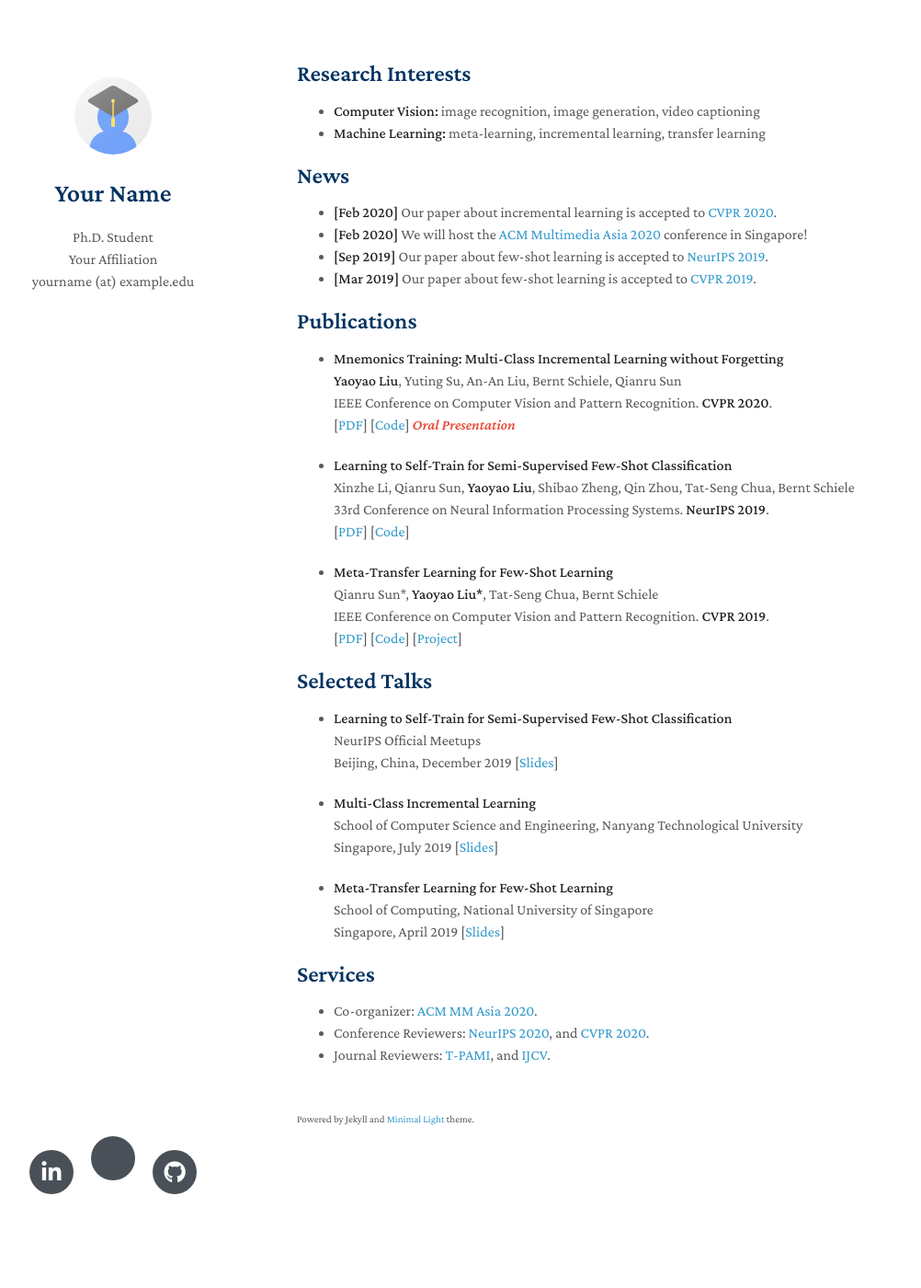
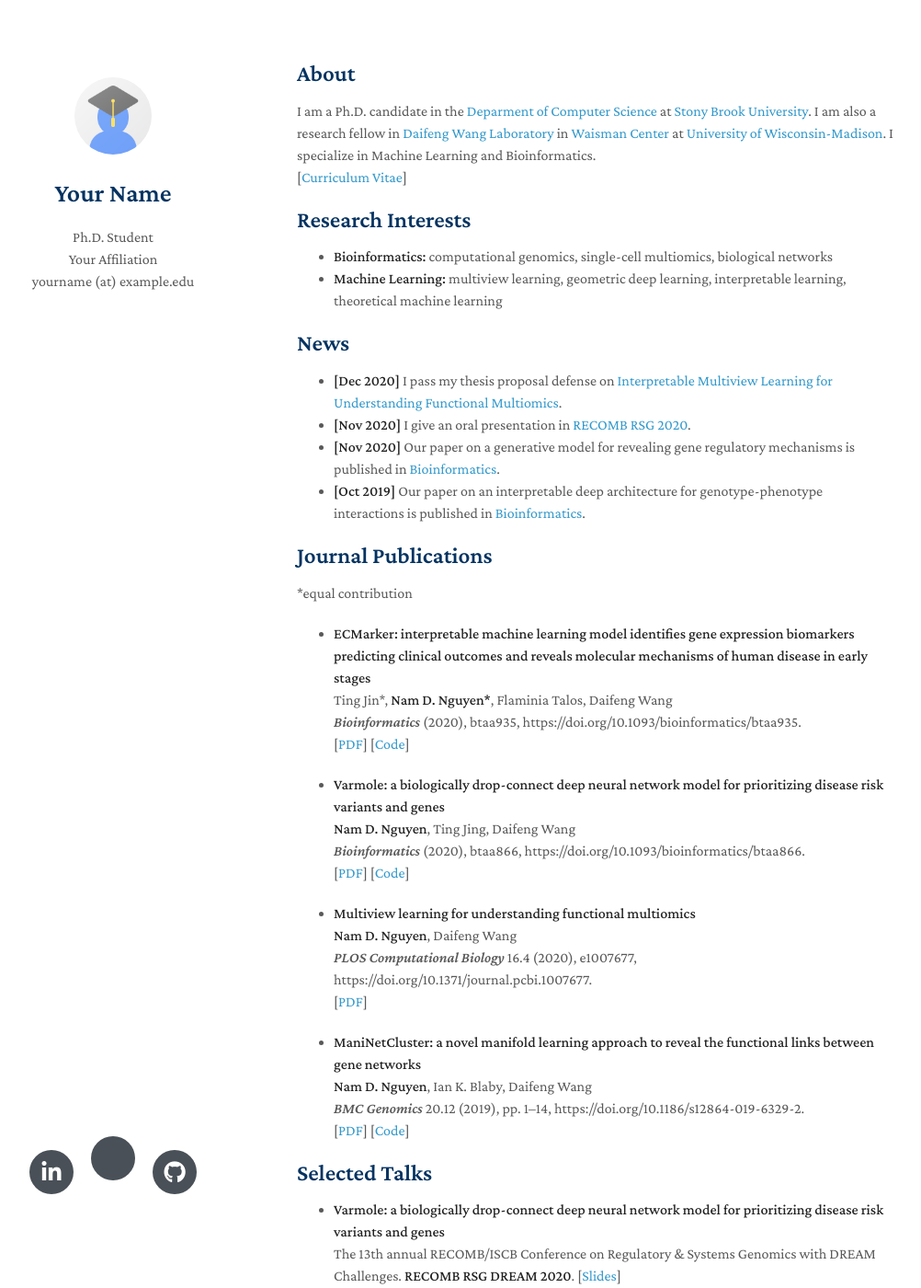
Before and after one commit to MaximHelio/MaximHelio.github.io, a Jekyll site: the page built from index.md, in a window 1280 px wide and 1400 px high. Shown: the whole window at 92% size, without its empty margins (147-1149 px from the left). Built offline with Jekyll 4.4.1, drawn with Linux system fonts in a browser that asks for light colours; nearby versions of some CDN libraries; a style sheet for code colours, icons or effects is not loaded; our own code applies the rules of GitHub Pages for plain Markdown files; some of the changed text lies outside the part shown.

Commit message:
Update index.md

```diff
--- a/index.md
+++ b/index.md
@@ -1,68 +1,82 @@
 ---
 layout: homepage
 ---
+## About
+
+I am a Ph.D. candidate in the [Deparment of Computer Science](https://cs.stonybrook.edu/) at [Stony Brook University](https://stonybrook.edu/). I am also a research fellow in [Daifeng Wang Laboratory](https://daifengwanglab.org) in [Waisman Center](https://www.waisman.wisc.edu) at [University of Wisconsin-Madison](http://www.wisc.edu). I specialize in Machine Learning and Bioinformatics.
+<br>
+[[Curriculum Vitae](./assets/NamNguyen_CV.pdf)]
 
 ## Research Interests
 
-- **Computer Vision:** image recognition, image generation, video captioning
-- **Machine Learning:** meta-learning, incremental learning, transfer learning
+- **Bioinformatics:** computational genomics, single-cell multiomics, biological networks
+- **Machine Learning:** multiview learning, geometric deep learning, interpretable learning, theoretical machine learning
 
 ## News
 
-- **[Feb 2020]** Our paper about incremental learning is accepted to [CVPR 2020](http://cvpr2020.thecvf.com/).
-- **[Feb 2020]** We will host the [ACM Multimedia Asia 2020](https://mmasia2020.org/) conference in Singapore!
-- **[Sep 2019]** Our paper about few-shot learning is accepted to [NeurIPS 2019](https://nips.cc/Conferences/2019).
-- **[Mar 2019]** Our paper about few-shot learning is accepted to [CVPR 2019](http://cvpr2019.thecvf.com/).
+- **[Dec 2020]** I pass my thesis proposal defense on [Interpretable Multiview Learning for Understanding Functional Multiomics](./assets/proposal.pdf).
+- **[Nov 2020]** I give an oral presentation in [RECOMB RSG 2020](https://www.iscb.org/recomb-regsysgen2020).
+- **[Nov 2020]** Our paper on a generative model for revealing gene regulatory mechanisms is published in [Bioinformatics](https://academic.oup.com/bioinformatics).
+- **[Oct 2019]** Our paper on an interpretable deep architecture for genotype-phenotype interactions is published in [Bioinformatics](https://academic.oup.com/bioinformatics).
 
-## Publications
+## Journal Publications
 
-- **Mnemonics Training: Multi-Class Incremental Learning without Forgetting**
+\*equal contribution
+<br>
+
+- **ECMarker: interpretable machine learning model identifies gene expression biomarkers predicting clinical outcomes and reveals molecular mechanisms of human disease in early stages**
   <br>
-  **Yaoyao Liu**, Yuting Su, An-An Liu, Bernt Schiele, Qianru Sun
+  Ting Jin\*, **Nam D. Nguyen\***, Flaminia Talos, Daifeng Wang
   <br>
-  IEEE Conference on Computer Vision and Pattern Recognition. **CVPR 2020**.
+  *Bioinformatics* (2020), btaa935, https://doi.org/10.1093/bioinformatics/btaa935.
   <br>
-  [[PDF](https://arxiv.org/pdf/2002.10211.pdf)] [[Code](https://github.com/yaoyao-liu/mnemonics)] <strong><i style="color:#e74d3c">Oral Presentation</i></strong>
+  [[PDF](./assets/btaa935.pdf)] [[Code](https://github.com/daifengwanglab/ECMarker)]
 
-- **Learning to Self-Train for Semi-Supervised Few-Shot Classification**
+- **Varmole: a biologically drop-connect deep neural network model for prioritizing disease risk variants and genes**
   <br>
-  Xinzhe Li, Qianru Sun, **Yaoyao Liu**, Shibao Zheng, Qin Zhou, Tat-Seng Chua, Bernt Schiele
+  **Nam D. Nguyen**, Ting Jing, Daifeng Wang
   <br>
-  33rd Conference on Neural Information Processing Systems. **NeurIPS 2019**.
+  *Bioinformatics* (2020), btaa866, https://doi.org/10.1093/bioinformatics/btaa866.
   <br>
-  [[PDF](http://papers.nips.cc/paper/9216-learning-to-self-train-for-semi-supervised-few-shot-classification.pdf)] [[Code](https://github.com/xinzheli1217/learning-to-self-train)]
+  [[PDF](./assets/btaa866.pdf)] [[Code](https://github.com/daifengwanglab/Varmole)]
 
-- **Meta-Transfer Learning for Few-Shot Learning**
+- **Multiview learning for understanding functional multiomics**
   <br>
-  Qianru Sun\*, **Yaoyao Liu\***, Tat-Seng Chua, Bernt Schiele
+  **Nam D. Nguyen**, Daifeng Wang
   <br>
-  IEEE Conference on Computer Vision and Pattern Recognition. **CVPR 2019**.
+  *PLOS Computational Biology* 16.4 (2020), e1007677, https://doi.org/10.1371/journal.pcbi.1007677.
   <br>
-  [[PDF](http://openaccess.thecvf.com/content_CVPR_2019/papers/Sun_Meta-Transfer_Learning_for_Few-Shot_Learning_CVPR_2019_paper.pdf)] [[Code](https://github.com/yaoyao-liu/meta-transfer-learning)] [[Project](https://mtl.yyliu.net/)]
+  [[PDF](./assets/multiview.pdf)]
+
+- **ManiNetCluster: a novel manifold learning approach to reveal the functional links between gene networks**
+  <br>
+  **Nam D. Nguyen**, Ian K. Blaby, Daifeng Wang
+  <br>
+  *BMC Genomics* 20.12 (2019), pp. 1–14, https://doi.org/10.1186/s12864-019-6329-2.
+  <br>
+  [[PDF](./assets/ManiNetCluster.pdf)] [[Code](https://github.com/namtk/ManiNetCluster)]
 
 
 ## Selected Talks
 
-- **Learning to Self-Train for Semi-Supervised Few-Shot Classification**
+- **Varmole: a biologically drop-connect deep neural network model for prioritizing disease risk variants and genes**
   <br>
-  NeurIPS Official Meetups
+  The 13th annual RECOMB/ISCB Conference on Regulatory & Systems Genomics with DREAM Challenges. **RECOMB RSG DREAM 2020**.
+ [[Slides](./assets/RSG2020.pdf)]
+
+- **Multiview learning for understanding functional multiomics**
   <br>
-  Beijing, China, December 2019 [[Slides](https://people.mpi-inf.mpg.de/~yaliu/files/learning-to-self-train-slides.pdf)]
+  The 28th Conference on Intelligent Systems for Molecular Biology. **ISMB 2020**.
+  [[Slides](https://f1000research.com/slides/9-911)] [[Poster](https://f1000research.com/posters/9-910)]
 
-- **Multi-Class Incremental Learning**
+- **ManiNetCluster: a novel manifold learning approach to reveal the functional links between gene networks**
   <br>
-  School of Computer Science and Engineering, Nanyang Technological University
+  International Conference on Intelligent Biology and Medicine. **ICIBM 2019**.
   <br>
-  Singapore, July 2019 [[Slides](https://people.mpi-inf.mpg.de/~yaliu/files/multi-class-incremental-learning.pdf)]
+  Columbus, OH, USA, June 9-11, 2019 [[Slides](./assets/ICIBM2019.pdf)]
 
-- **Meta-Transfer Learning for Few-Shot Learning**
-  <br>
-  School of Computing, National University of Singapore
-  <br>
-  Singapore, April 2019 [[Slides](https://people.mpi-inf.mpg.de/~yaliu/files/meta-transfer-learning-slides.pdf)]
+## Activities
 
-## Services
-
-- Co-organizer: [ACM MM Asia 2020](https://mmasia2020.org/).
-- Conference Reviewers: [NeurIPS 2020](https://neurips.cc/Conferences/2020), and [CVPR 2020](http://cvpr2020.thecvf.com/).
-- Journal Reviewers: [T-PAMI](https://ieeexplore.ieee.org/xpl/RecentIssue.jsp?punumber=34), and [IJCV](https://www.springer.com/journal/11263).
+- Mentor for CSIRE ([Computer Science and Informatics Summer Research Experience Program](https://bmi.stonybrookmedicine.edu/csire)), 2018.
+- TA for CSE114: [Introduction to Object-Oriented Programming](https://www.cs.stonybrook.edu/students/Undergraduate-Studies/courses/CSE114), 2017.
+- TA for CSE101: [Computer Science Principles](https://www.cs.stonybrook.edu/students/Undergraduate-Studies/courses/CSE101), 2016.
```
